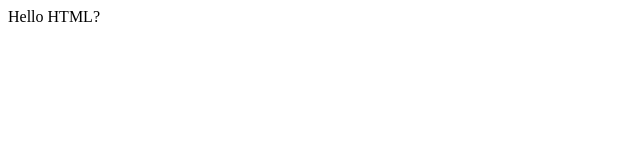
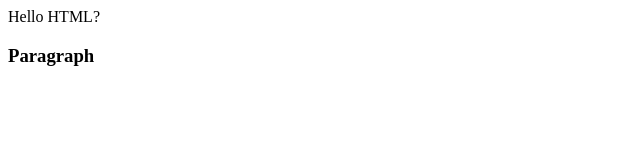
Before and after one commit to pranay-majumder/GitHub_Leraning, a plain HTML site: page index.html in a window 1280 px wide. Shown: the whole page, without its empty margins (0-640 px from the left). Drawn offline with Linux system fonts and the light colour scheme.

Commit message:
First Course Added

```diff
--- a/index.html
+++ b/index.html
@@ -1 +1,2 @@
 <p>Hello HTML?</p>
+<h3>Paragraph</h3>
```
Also changed, not shown: 2 other files.
